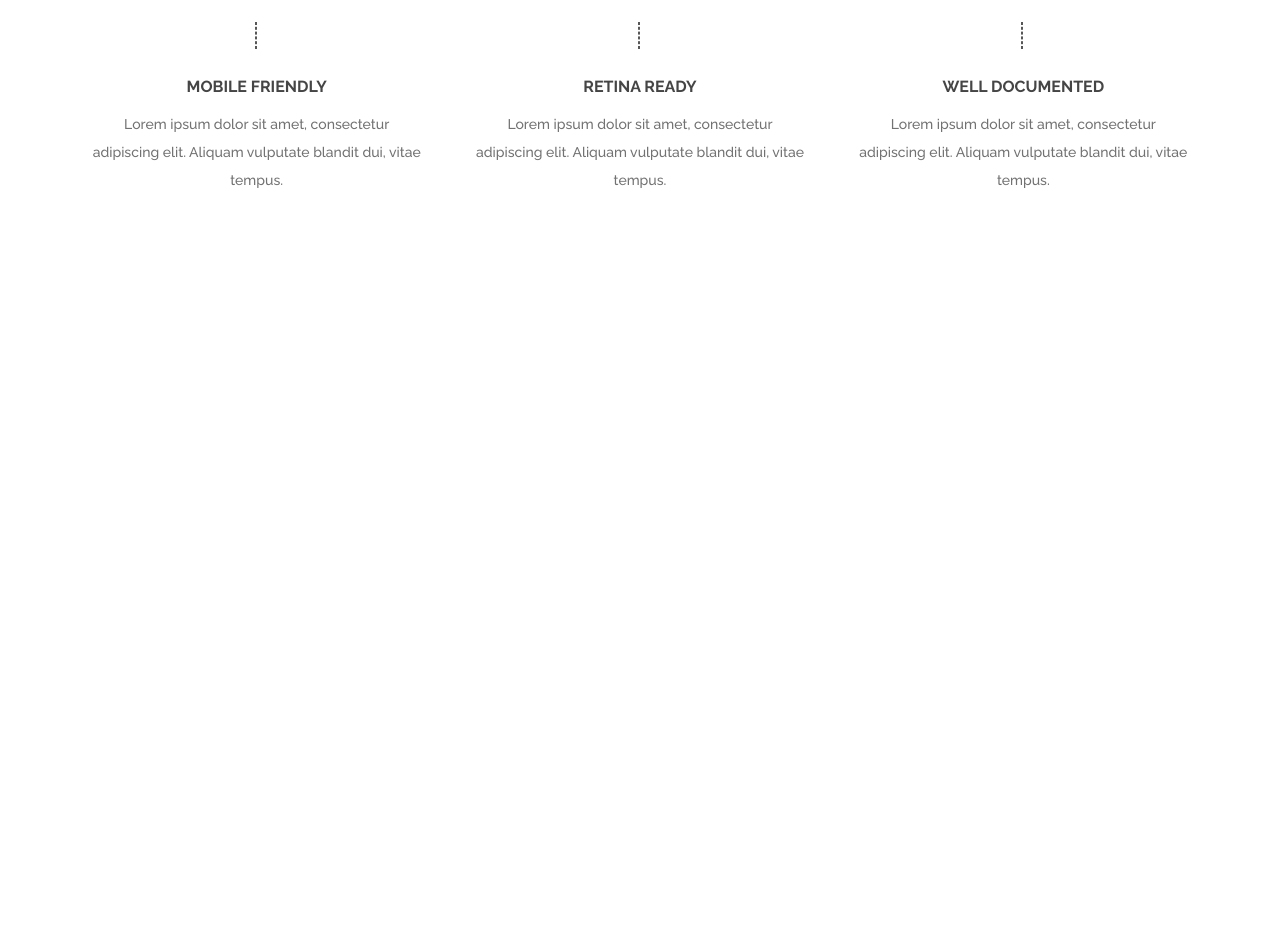
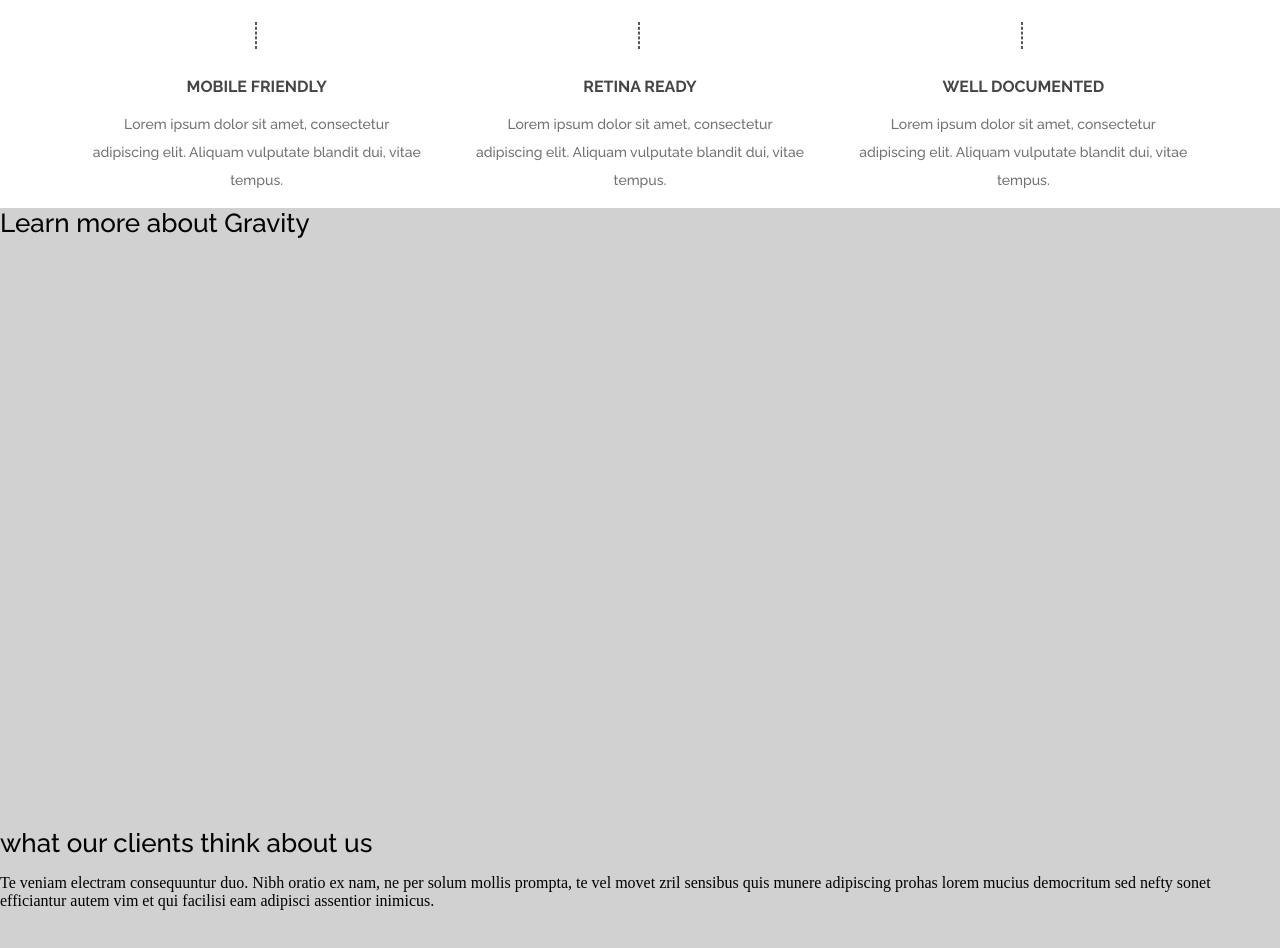
Before and after one commit to PriyeshGohil/elegancy_pdf_to_webPage, a website: page index.html in a window 1280 px wide. Shown: the part 903-1851 px from the top of the page. Before the commit the page ends 1111 px from the top, so only its background shows below. Drawn offline with nearby package versions, Linux system fonts and the light colour scheme; files that its build step writes are made by us from their sources; files whose address does not match are found by name.

Commit message:
placeholders for video and testimonials section, will work on that later

```diff
--- a/index.html
+++ b/index.html
@@ -65,5 +65,14 @@
                 <p class="feature__text">Lorem ipsum dolor sit amet, consectetur adipiscing elit. Aliquam vulputate blandit dui, vitae tempus.</p>
             </div>
         </section>
+
+        <section class="video">
+            <h2 class="heading">Learn more about Gravity</h2>
+        </section>
+
+        <section class="testimonials">
+            <h2 class="heading">what our clients think about us</h2>
+            <p class="testimonial__text">Te veniam electram consequuntur duo. Nibh oratio ex nam, ne per solum mollis prompta, te vel movet zril sensibus quis munere adipiscing prohas lorem mucius democritum sed nefty sonet efficiantur autem vim et qui facilisi eam adipisci assentior inimicus.</p>
+        </section>
      </body>
 </html>
--- a/src/css/main.scss
+++ b/src/css/main.scss
@@ -21,3 +21,20 @@
     min-height: 100vh;
     padding-top: 55px;
 }
+
+// todo - move to their own files!
+.video {
+    height: 620px;
+    background: #d1d1d1;
+}
+
+.testimonials {
+    height: 690px;
+    background: #d1d1d1;
+}
+
+.heading {
+    font: 500 26px 'Raleway', sans-serif;
+    margin: 0;
+
+}
```
